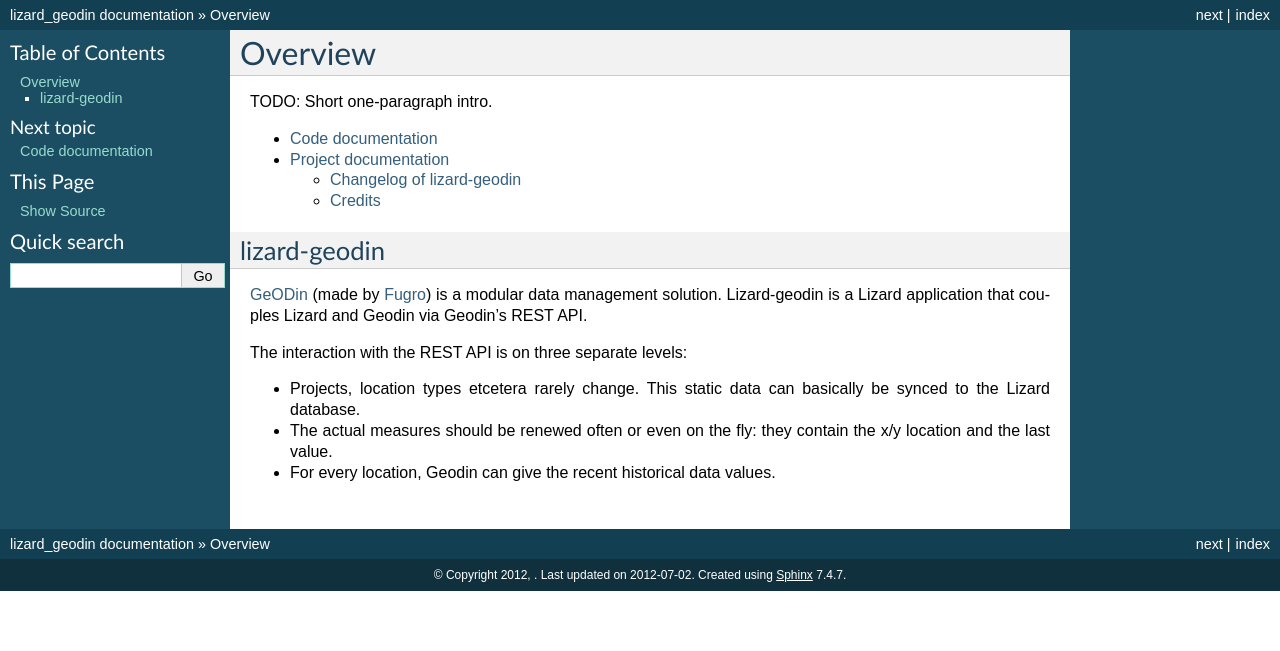
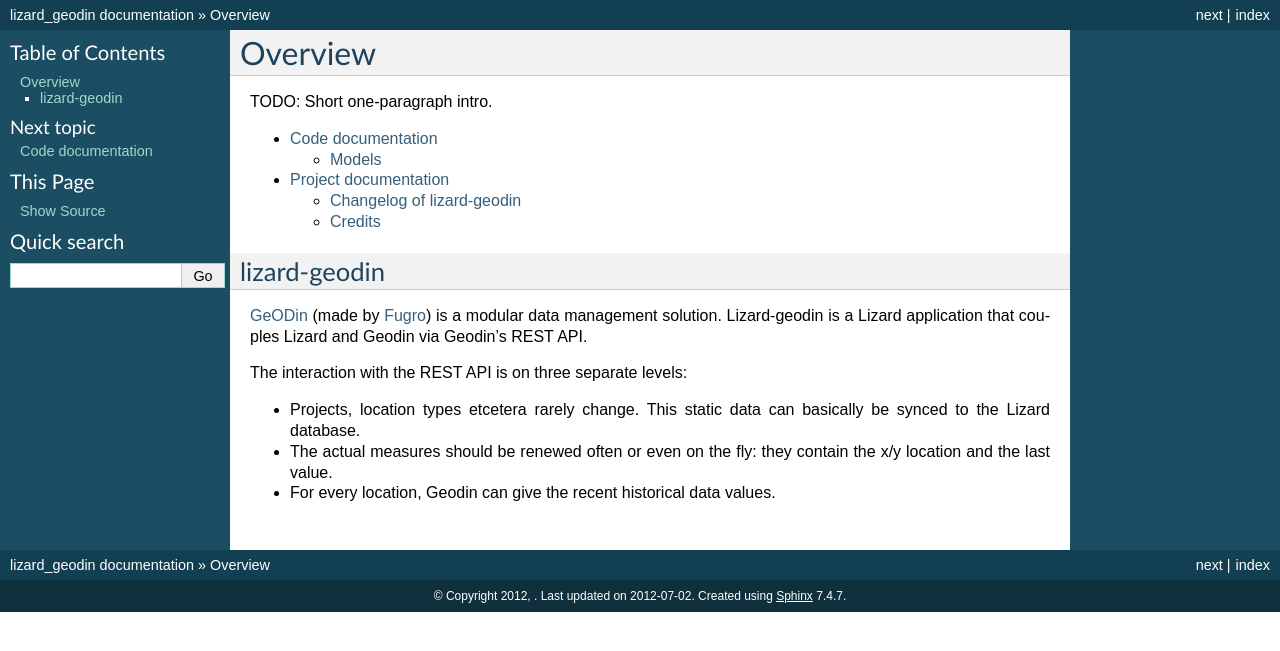
Before and after one commit to lizardsystem/lizard-geodin, a Sphinx documentation site: the page built from doc/source/index.rst, in a window 1280 px wide. Shown: the top 651 px of the page. Built offline with Sphinx 7.4.7, drawn with Linux system fonts in a browser that asks for light colours.

Commit message:
Got code doc generation to work

```diff
--- a/doc/source/code.rst
+++ b/doc/source/code.rst
@@ -1,5 +1,8 @@
 Code documentation
 ==================
 
-.. automodule:: lizard_geodin.views
+Models
+------
+
+.. automodule:: lizard_geodin.models
    :members:
--- a/doc/source/conf.py
+++ b/doc/source/conf.py
@@ -5,6 +5,7 @@
 # serve to show the default.
 
 import datetime
+import os
 
 project = "lizard_geodin"
 author = ""
@@ -13,7 +14,7 @@
 this_year = datetime.date.today().year
 copyright = '%s, %s' % (this_year, author)
 # Comment out one of these if we're a django project.
-#os.environ['DJANGO_SETTINGS_MODULE'] = 'lizard_geodin.testsettings'
+os.environ['DJANGO_SETTINGS_MODULE'] = 'lizard_geodin.testsettings'
 #os.environ['DJANGO_SETTINGS_MODULE'] = 'lizard_geodin.settings'
 
 # If extensions (or modules to document with autodoc) are in another directory,
```
